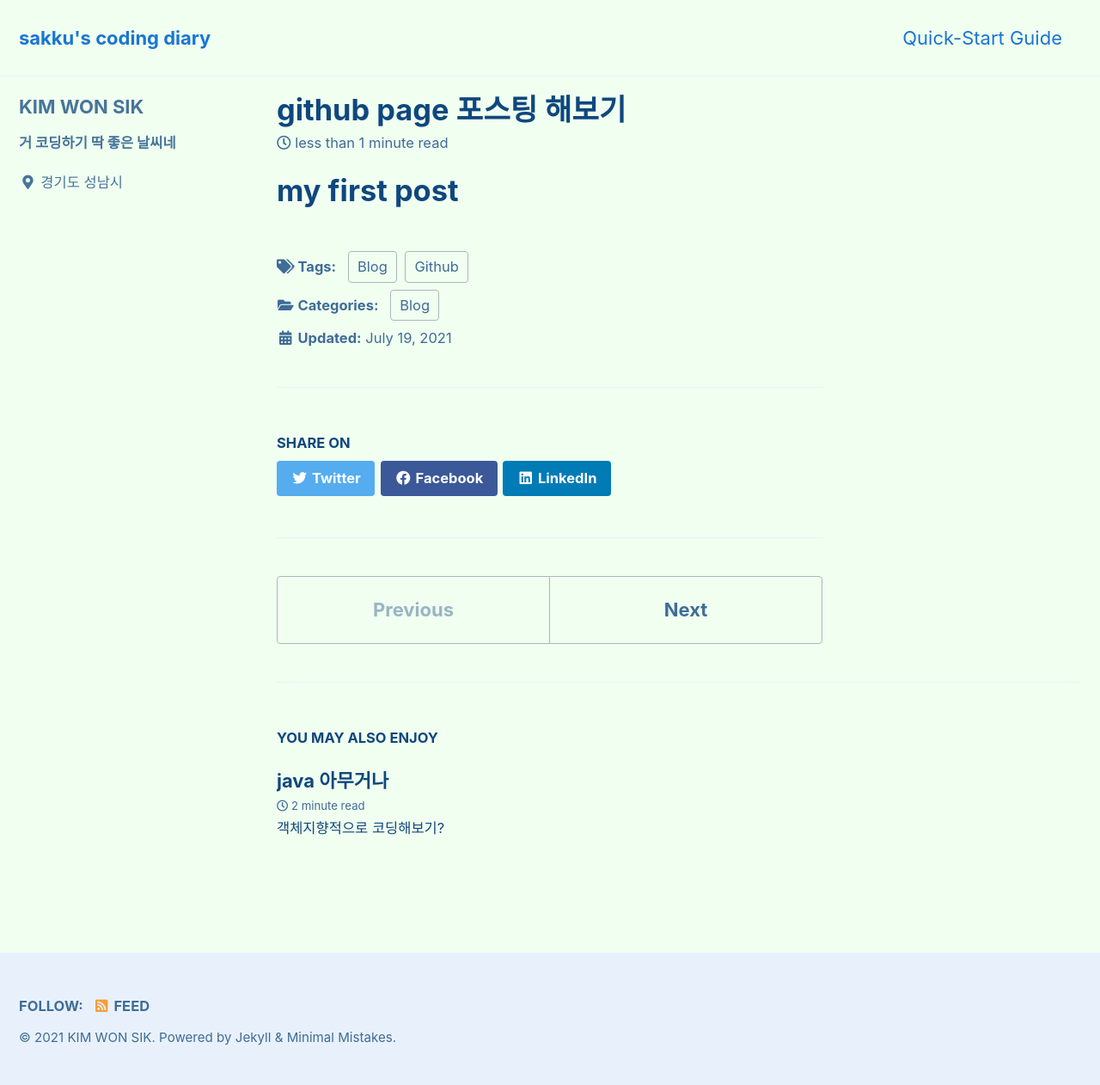
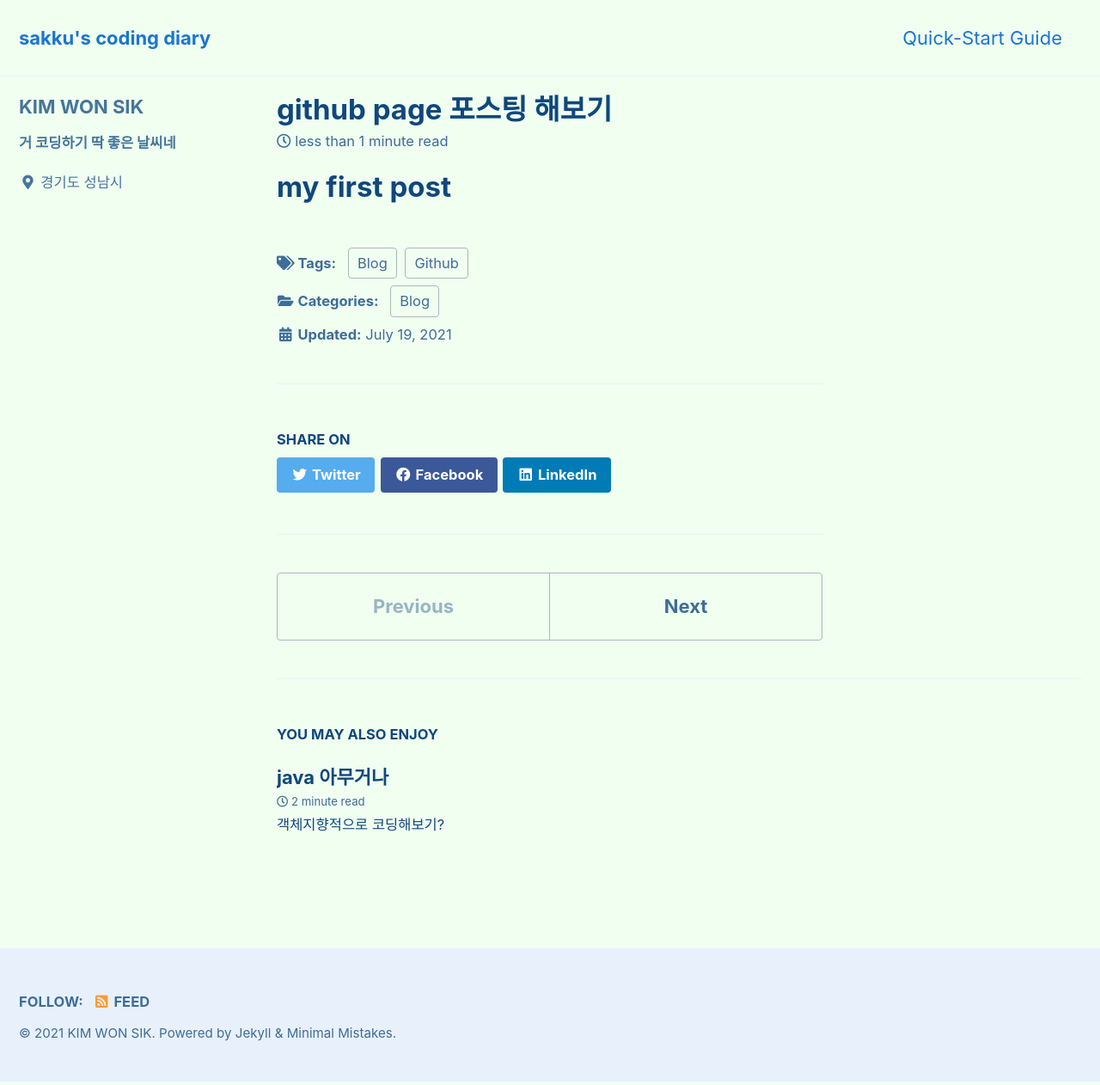
Before and after one commit to wonsakku/wonsakku.github.io, a Jekyll site: the page built from _posts/2021-07-19-my-first-post.md, in a window 1280 px wide. Shown: the whole page at 86% size. Built offline with Jekyll 4.4.1, drawn with Linux system fonts in a browser that asks for light colours; cached includes are drawn as plain includes.

Commit message:
폰트 크기, body 크기 수정

```diff
--- a/_sass/minimal-mistakes/_page.scss
+++ b/_sass/minimal-mistakes/_page.scss
@@ -10,7 +10,8 @@
   padding-right: 1em;
   -webkit-animation: $intro-transition;
   animation: $intro-transition;
-  max-width: 100%;
+  // max-width: 100%;
+  max-width: 1800px !important;
   -webkit-animation-delay: 0.15s;
   animation-delay: 0.15s;
 
@@ -108,7 +109,8 @@ body {
   p,
   li,
   dl {
-    font-size: 1em;
+    // font-size: 1em;
+    font-size: 1rem;
   }
 
   /* paragraph indents */
--- a/_sass/minimal-mistakes/_variables.scss
+++ b/_sass/minimal-mistakes/_variables.scss
@@ -44,12 +44,18 @@ $type-size-7: 0.6875em !default; // ~11px
 $type-size-8: 0.625em !default; // ~10px
 
 /* headline scale */
-$h-size-1: 1.563em !default; // ~25.008px
-$h-size-2: 1.25em !default; // ~20px
-$h-size-3: 1.125em !default; // ~18px
-$h-size-4: 1.0625em !default; // ~17px
-$h-size-5: 1.03125em !default; // ~16.5px
-$h-size-6: 1em !default; // ~16px
+$h-size-1: 1.5rem !default; // ~25.008px
+$h-size-2: 1.25rem !default; // ~20px
+$h-size-3: 1.0rem !default; // ~18px
+$h-size-4: 0.75rem !default; // ~17px
+$h-size-5: 0.5rem !default; // ~16.5px
+$h-size-6: 0.25rem !default; // ~16px
+// $h-size-1: 1.563em !default; // ~25.008px
+// $h-size-2: 1.25em !default; // ~20px
+// $h-size-3: 1.125em !default; // ~18px
+// $h-size-4: 1.0625em !default; // ~17px
+// $h-size-5: 1.03125em !default; // ~16.5px
+// $h-size-6: 1em !default; // ~16px
 
 /*
    Colors
```
